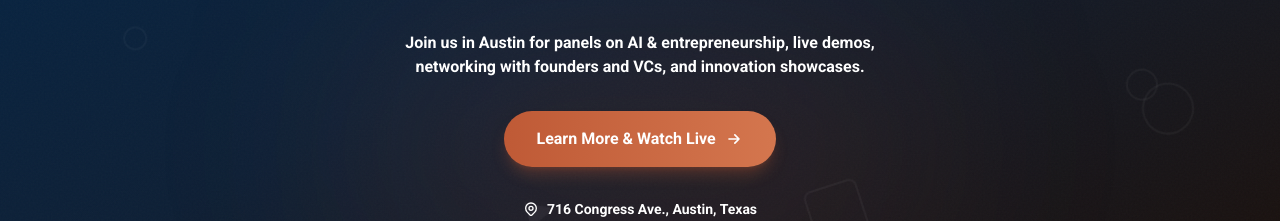
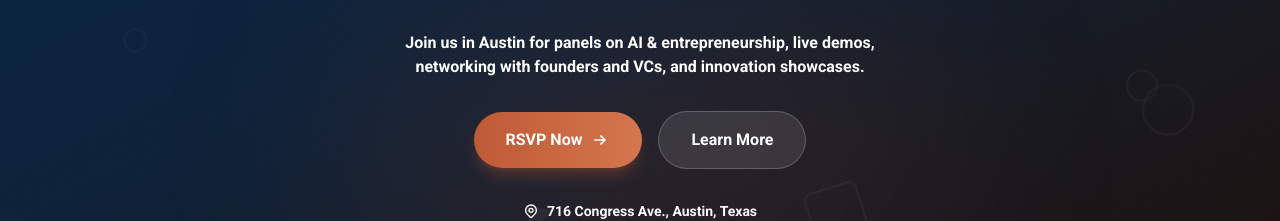
Before and after one commit to AIBuissnessGroup/ABGWebsite, a Next.js app: page / in a window 1280 px wide. Shown: the part 1291-1512 px from the top of the page. Built offline with nearby package versions, Linux system fonts and the light colour scheme; no server answers; the database is empty.

Commit message:
Add RSVP button to homepage SXSW promotion

```diff
--- a/src/components/SXSWPromotion.tsx
+++ b/src/components/SXSWPromotion.tsx
@@ -164,21 +164,28 @@ export default function SXSWPromotion() {
             Join us in Austin for panels on AI & entrepreneurship, live demos, networking with founders and VCs, and innovation showcases.
           </motion.p>
 
-          {/* CTA Button */}
+          {/* CTA Buttons */}
           <motion.div
             initial={{ opacity: 0, y: 20 }}
             whileInView={{ opacity: 1, y: 0 }}
             viewport={{ once: true }}
             transition={{ duration: 0.6, delay: 0.6 }}
+            className="flex flex-col sm:flex-row gap-3 sm:gap-4 justify-center items-center"
           >
             <Link
-              href="/sxsw"
+              href="/sxsw/rsvp"
               className="inline-flex items-center justify-center px-6 sm:px-8 py-3 sm:py-4 rounded-full font-semibold text-white bg-gradient-to-r from-[#bf5a36] to-[#d4764e] hover:from-[#d4764e] hover:to-[#bf5a36] transition-all duration-300 shadow-lg shadow-[#bf5a36]/30 hover:shadow-[#bf5a36]/50 min-h-[48px] sm:min-h-[56px] text-sm sm:text-base"
             >
-              Learn More & Watch Live
+              RSVP Now
               <svg className="w-4 h-4 sm:w-5 sm:h-5 ml-2" fill="none" stroke="currentColor" viewBox="0 0 24 24">
                 <path strokeLinecap="round" strokeLinejoin="round" strokeWidth={2} d="M13 7l5 5m0 0l-5 5m5-5H6" />
               </svg>
+            </Link>
+            <Link
+              href="/sxsw"
+              className="inline-flex items-center justify-center px-6 sm:px-8 py-3 sm:py-4 rounded-full font-semibold text-white/80 bg-white/10 hover:bg-white/20 border border-white/20 transition-all duration-300 min-h-[48px] sm:min-h-[56px] text-sm sm:text-base"
+            >
+              Learn More
             </Link>
           </motion.div>
 
```
